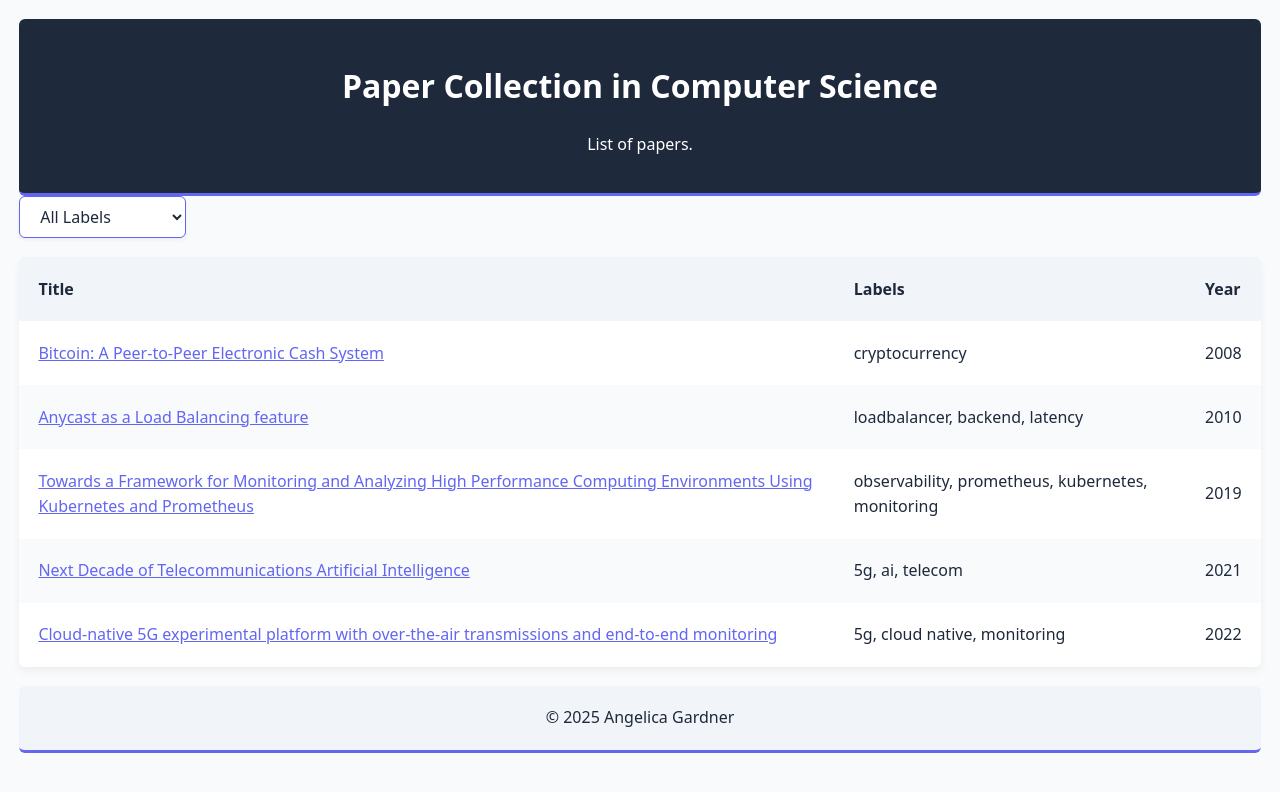
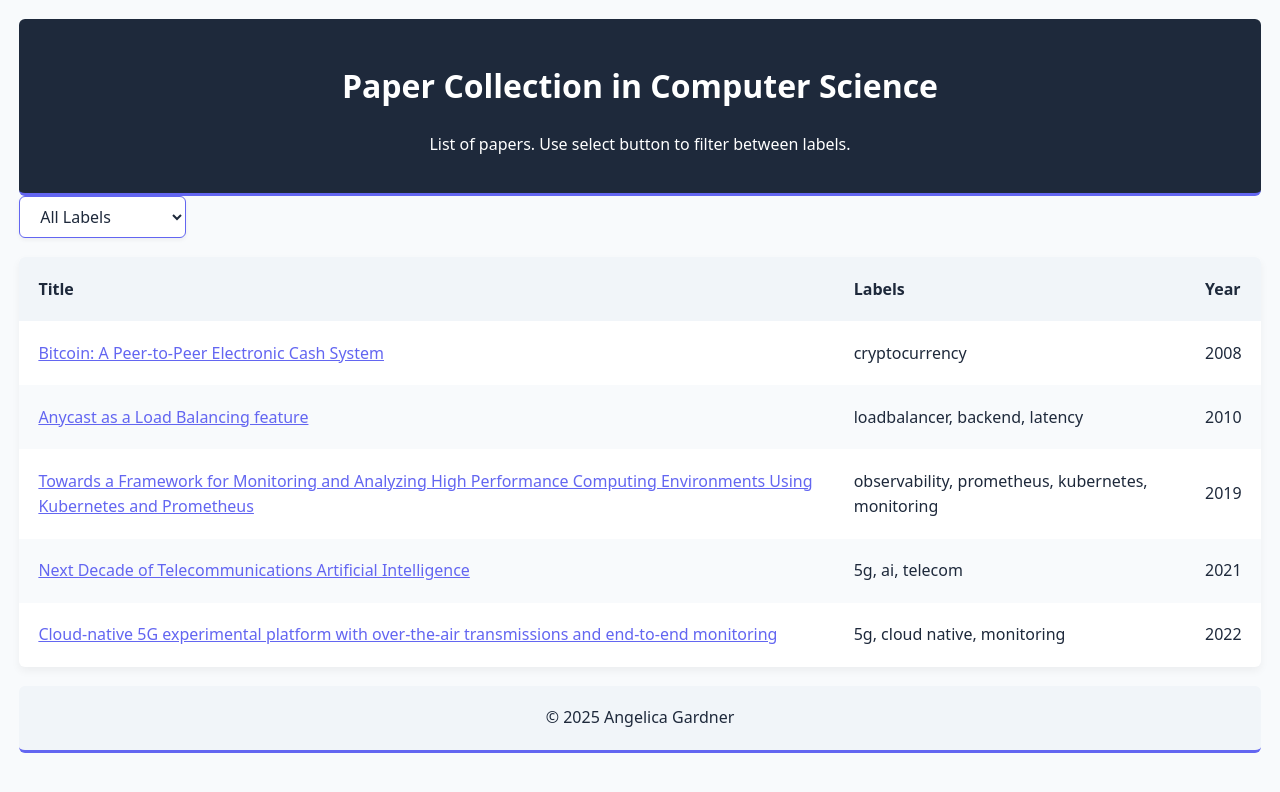
Before and after one commit to angelicagardner/paper-collection, a plain HTML site: page index.html in a window 1280 px wide. Drawn offline with Linux system fonts and the light colour scheme.

Commit message:
Update index.html

```diff
--- a/index.html
+++ b/index.html
@@ -12,7 +12,7 @@
 <body>
 <header>
 <h1>Paper Collection in Computer Science</h1>
-<p>List of papers.</p>
+<p>List of papers. Use select button to filter between labels.</p>
 </header>
 <main>
 <select id="labelFilter">
```
